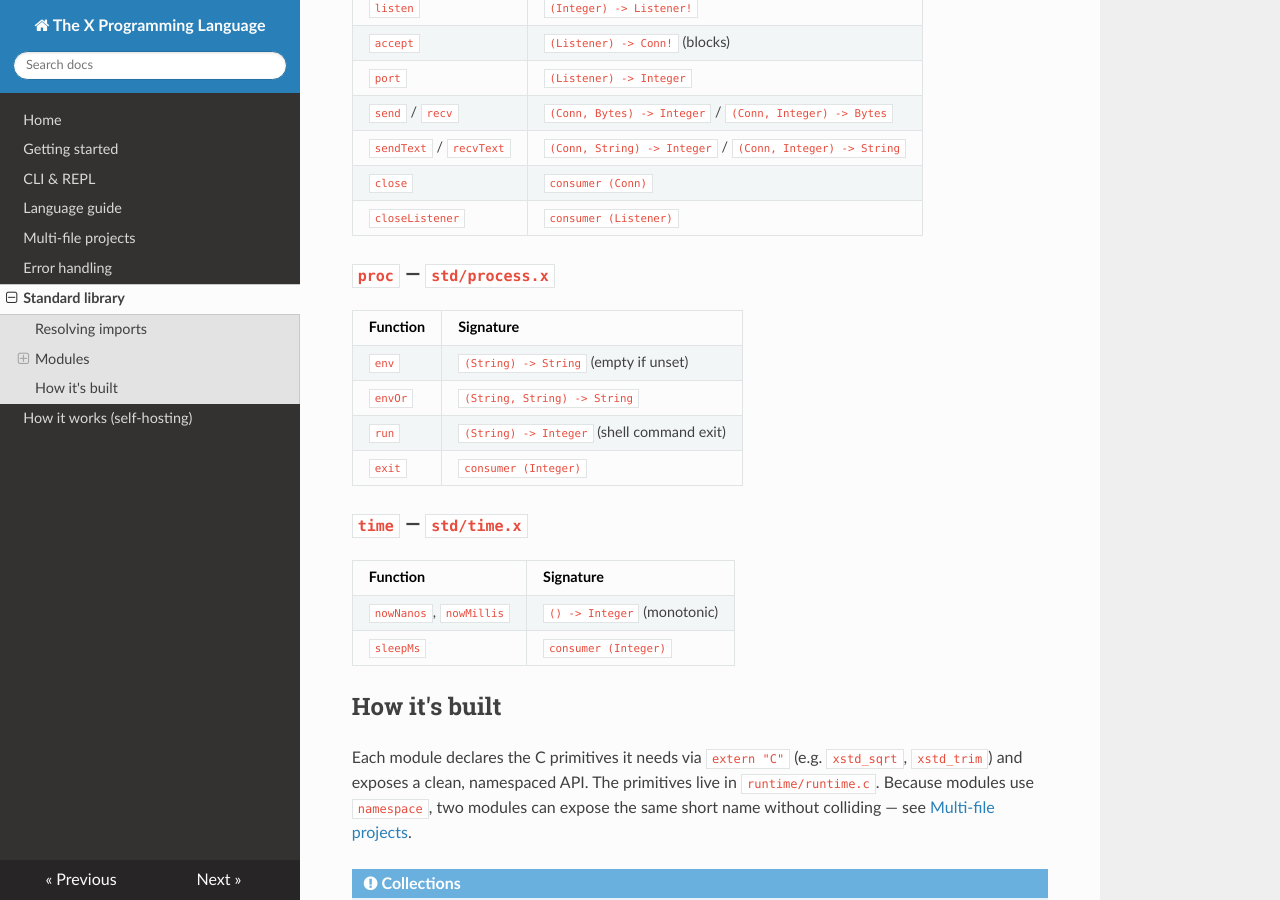
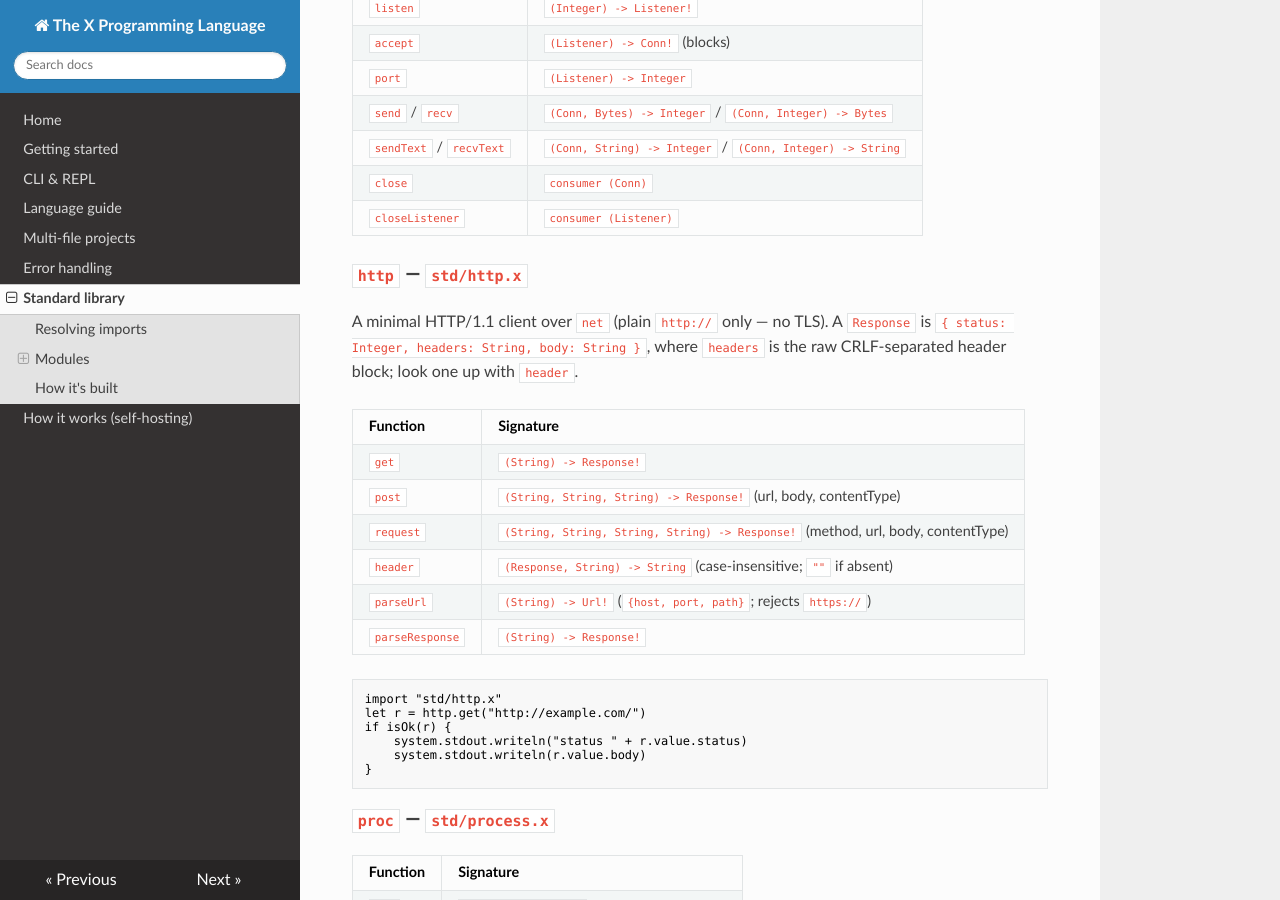
Before and after one commit to code-by-sia/xi, an MkDocs documentation site: the page built from docs/stdlib.md, in a window 1280 px wide and 900 px high, scrolled down 3657 px. Built offline with MkDocs 1.6.1, drawn with Linux system fonts in a browser that asks for light colours; nearby versions of some CDN libraries.

Commit message:
stdlib(http): HTTP/1.1 client over std/net (http only, no TLS)
Pure-X std/http.x on top of std/net: get/post/request (Connection: close),
parseUrl, parseResponse, and a case-insensitive header() lookup. A Response is
{ status, headers (raw block), body }. https:// is rejected with a clear error
(TLS intentionally out of scope).

Verified end-to-end against a loopback X server (200 + body); examples/http_demo.x
exercises URL/response parsing deterministically for CI. Docs + FEATURES + README
updated. No compiler/runtime change; self-host stays byte-identical.

````diff
--- a/docs/stdlib.md
+++ b/docs/stdlib.md
@@ -143,6 +143,30 @@ helpers). Listen on port `0` for an OS-assigned port, then read it with `port`.
 | `close` | `consumer (Conn)` |
 | `closeListener` | `consumer (Listener)` |
 
+### `http` — `std/http.x`
+
+A minimal HTTP/1.1 client over `net` (plain `http://` only — no TLS). A
+`Response` is `{ status: Integer, headers: String, body: String }`, where
+`headers` is the raw CRLF-separated header block; look one up with `header`.
+
+| Function | Signature |
+|----------|-----------|
+| `get` | `(String) -> Response!` |
+| `post` | `(String, String, String) -> Response!` (url, body, contentType) |
+| `request` | `(String, String, String, String) -> Response!` (method, url, body, contentType) |
+| `header` | `(Response, String) -> String` (case-insensitive; `""` if absent) |
+| `parseUrl` | `(String) -> Url!` (`{host, port, path}`; rejects `https://`) |
+| `parseResponse` | `(String) -> Response!` |
+
+```x
+import "std/http.x"
+let r = http.get("http://example.com/")
+if isOk(r) {
+    system.stdout.writeln("status " + r.value.status)
+    system.stdout.writeln(r.value.body)
+}
+```
+
 ### `proc` — `std/process.x`
 
 | Function | Signature |
````
Also changed, not shown: FEATURES.md (+1 -0 lines), README.md (+2 -1 lines), 3 other files.
